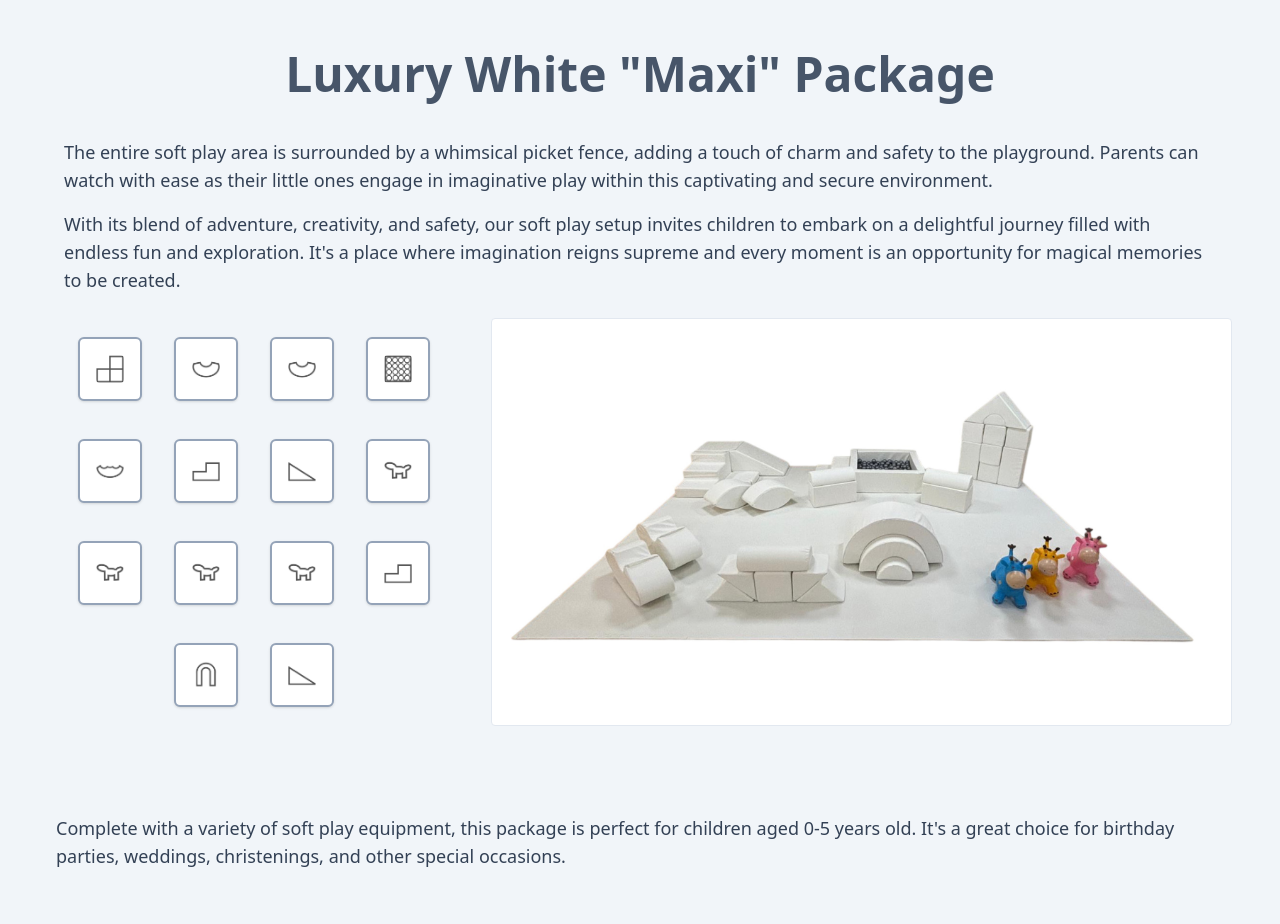
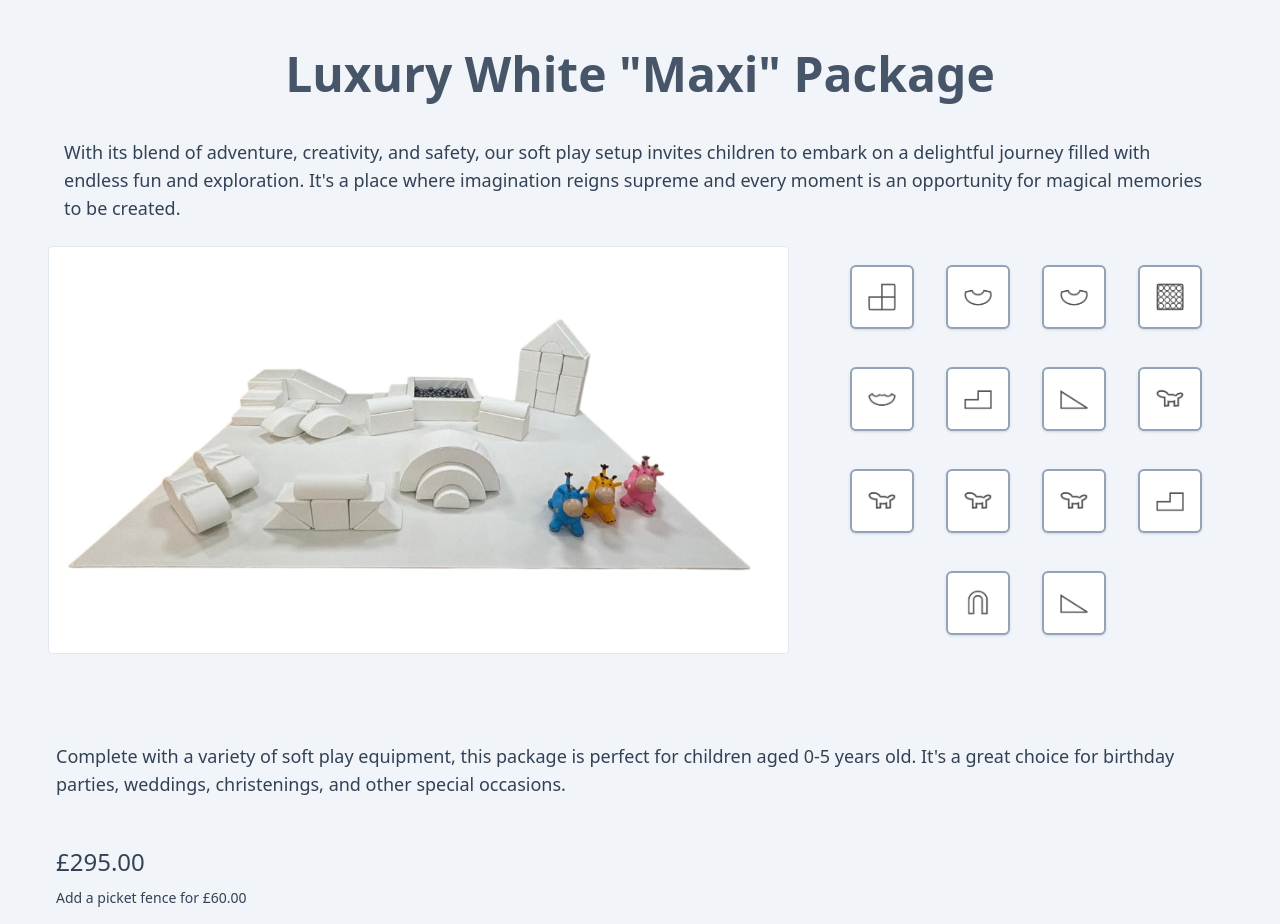
Before and after one commit to 5ero/funtimesoftplay, a Nuxt app: page /landing in a window 1280 px wide. Shown: the part 2140-3064 px from the top of the page. Built offline with nearby package versions, Linux system fonts and the light colour scheme.

Commit message:
updated sets

```diff
--- a/components/sets.vue
+++ b/components/sets.vue
@@ -58,16 +58,15 @@
         <h1 class="text-5xl text-slate-600 md:py-2 font-semibold mb-6 text-center">
           Luxury White "Maxi" Package
         </h1>
-        <p class="p-8 prose py-2 text-slate-700 text-lg">
-          The entire soft play area is surrounded by a whimsical picket fence, adding a touch of charm and safety to the playground. Parents can watch with ease as their little ones engage in imaginative play within this captivating and secure environment.
-        </p>
+<!--        <p class="p-8 prose py-2 text-slate-700 text-lg">-->
+<!--          The entire soft play area is surrounded by a whimsical picket fence, adding a touch of charm and safety to the playground. Parents can watch with ease as their little ones engage in imaginative play within this captivating and secure environment.-->
+<!--        </p>-->
         <p class="p-8 prose py-2 text-slate-700 text-lg">
           With its blend of adventure, creativity, and safety, our soft play setup invites children to embark on a delightful journey filled with endless fun and exploration. It's a place where imagination reigns supreme and every moment is an opportunity for magical memories to be created.
 
         </p>
         <div class="flex flex-col md:flex-row">
-
-          <div class="flex flex-wrap items-center justify-center w-full mx-auto m-4">
+          <div class="order-1 md:order-2 flex flex-wrap items-center justify-center w-full mx-auto m-4">
             <icon src="/img/icons/blocks.png" label="blocks" />
             <icon src="/img/icons/rocker.png" label="rocker" />
             <icon src="/img/icons/rocker.png" label="rocker" />
@@ -83,7 +82,7 @@
             <icon src="/img/icons/bridge.png" label="bridge" />
             <icon src="/img/icons/slide.png" label="slide" />
           </div>
-          <div class="border border-slate-200 rounded m-4 bg-white">
+          <div class="order-2 md:order-1 border border-slate-200 rounded m-4 bg-white">
             <img src="/img/displays/maxi.jpg" class="p-2 md:p-4" alt="">
           </div>
         </div>
```
